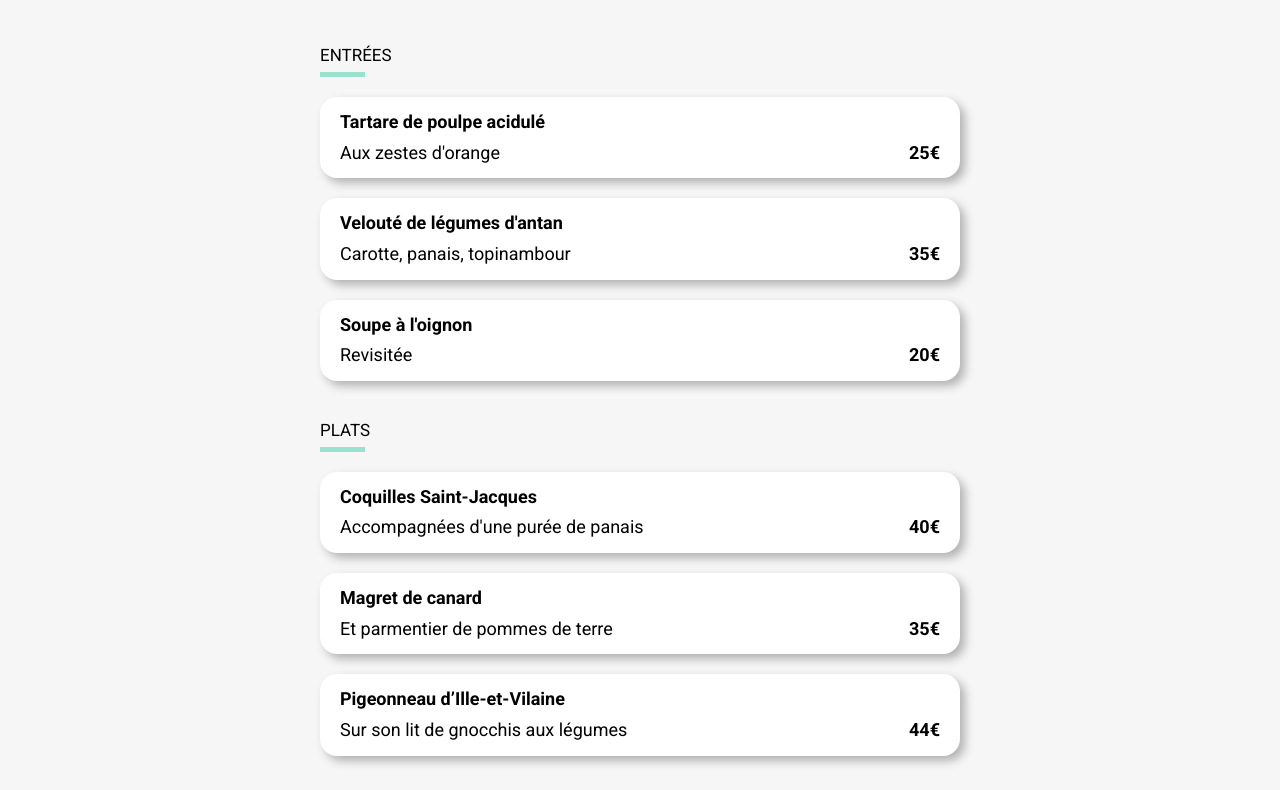
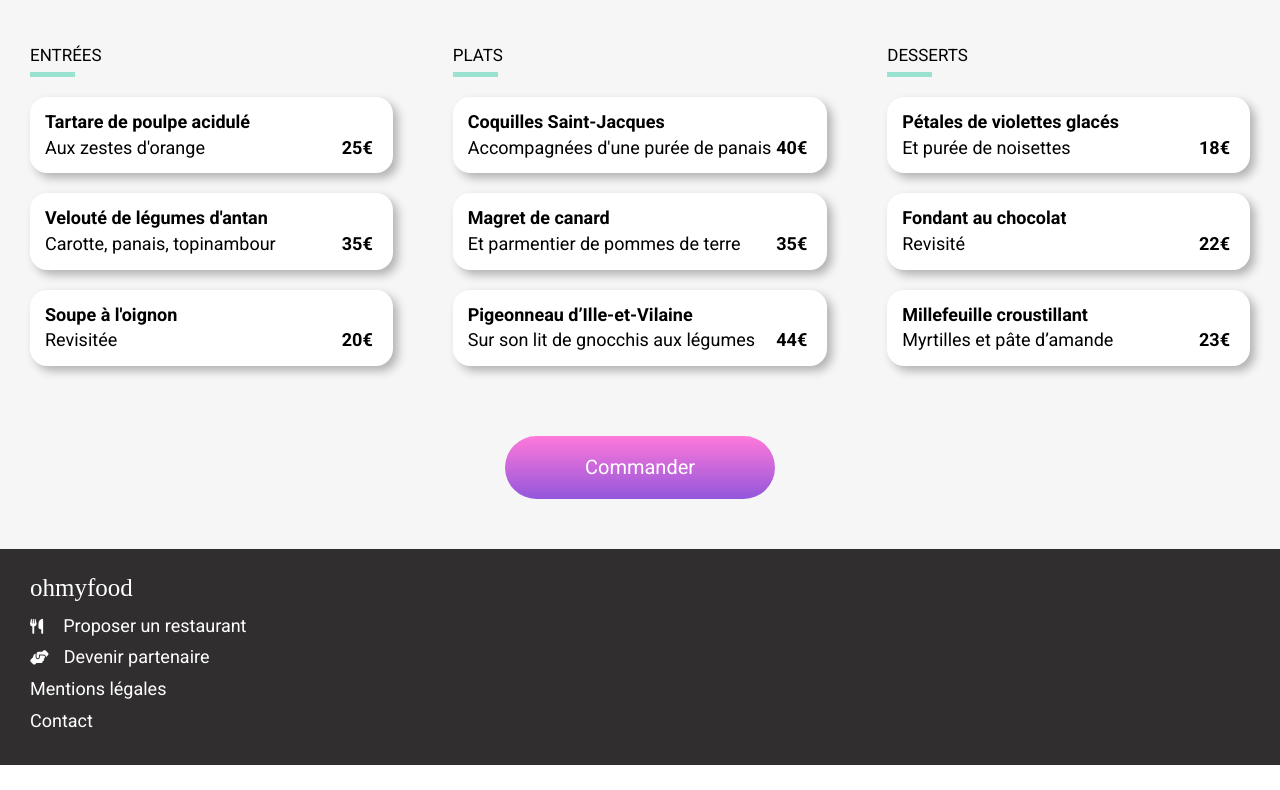
Before and after one commit to LB0703/P3-Ohmyfood, a website: page a-la-francaise.html in a window 1280 px wide. Shown: the part 407-1197 px from the top of the page. After the commit the page ends 1172 px from the top, so only its background shows below. Drawn offline with Linux system fonts and the light colour scheme; a web font is replaced by a local one.

Commit message:
end of the day 12 juin

```diff
--- a/scss/base/_general.scss
+++ b/scss/base/_general.scss
@@ -27,6 +27,7 @@ h2{
 }
 h3{
       font-size: 18px;
+
 }
 p {
       font-size: 18px;
--- a/scss/components/_modal.scss
+++ b/scss/components/_modal.scss
@@ -11,7 +11,7 @@ animation: modal ;
 animation-delay: 2s;
 animation-duration: 1s;
 animation-fill-mode: both;
-animation-timing-function: 1;
+
 }
 
 @keyframes modal {
@@ -34,12 +34,12 @@ animation-timing-function: 1;
       margin: auto;
       color: $color-primary;
       font-weight: 200;
-      font-size: 40px;
+      font-size: 20px;
       animation: deco ;
-      animation-delay: 0.1s;
-      animation-duration: 2s;
-      animation-timing-function: ease-out;
-      animation-iteration-count: 1;
+      animation-delay: 0s;
+      animation-duration: 3s;
+      animation-timing-function: linear;
+
       @keyframes deco {
             0%{
                   transform: scale(3);
@@ -69,9 +69,10 @@ animation-timing-function: 1;
       right: 0;
       margin: auto;
       animation: rotation;
+      animation-delay: 0s;
       animation-duration: 2s;
-      animation-timing-function: ease-in-out;
-      animation-iteration-count: 1;
+      animation-timing-function: linear;
+
       @keyframes rotation {
             from{
                   transform: rotate(0deg);
--- a/scss/pages/_restaurants.scss
+++ b/scss/pages/_restaurants.scss
@@ -23,7 +23,10 @@
                   justify-content: space-between;
                   align-items: center;
                   position: relative;
-                  padding: 20px 20px;
+                  padding: 20px 30px;
+                  @media #{$mobile}{
+                        padding: 20px 20px;
+                  }
             }
             &__heart{
                   cursor: pointer;
@@ -55,23 +58,32 @@
             }
 .menu-container {
       display: flex;
-      flex-direction: column;
+      flex-direction: row;
       justify-content: center;
+      @media #{$mobile}{
+            flex-direction: column;
+      }
+      @media #{$tablette}{
+            flex-direction: column;
+      }
 }
 .menu-item h2{
       font-weight: 400 ;
       font-size: 17px;
 }
 .menu-item {
-      margin: auto;
+      margin: 0 30px;
       margin-top: 20px;
       width: 50%;
       @media #{$mobile}{
-            width: 95%;
+            width: 90%;
+            margin: 0 20px;
       }
       @media #{$tablette}{
             width: 70%;
+            margin: auto;
       }
+
 }
 .menu-item h2:after{
       content: "";
@@ -91,6 +103,8 @@
       margin-top: 20px;
       cursor: pointer;
       overflow: hidden;
+      white-space: nowrap;
+      text-overflow: ellipsis;
       animation: display-menu 3s ;
       animation-fill-mode: both;
       @for $i from 0 through 10 {
@@ -98,9 +112,16 @@
                   animation-delay: 0.5s * $i;
             }
       }
-
+h3{
+      overflow: hidden;
+      white-space: nowrap;
+      text-overflow: ellipsis;
+}
             &__choise {
-                  margin-left: 20px;
+                  overflow: hidden;
+                  white-space: nowrap;
+                  text-overflow: ellipsis;
+                  margin-left: 15px;
                   padding: 15px 0 ;
                         @media #{$mobile}{
                               width: 100%;
@@ -112,12 +133,10 @@
                   white-space: nowrap;
                   text-overflow: ellipsis;
                   font-family: $font-familly-text;
-                  padding-top: 10px;
+                  padding-top: 5px;
+                  padding-right: 5px;
                         @media #{$mobile}{
                               font-size: 15px;
-                              &:hover{
-                                    transform: translateX(-120px);
-                              }
                         }
             }
             &__price {
@@ -129,6 +148,7 @@
                   font-weight: bold;
                         @media #{$mobile}{
                               font-size: 15px;
+                              padding-right: 15px;
                         }
             }
             &__check-command {
@@ -136,29 +156,27 @@
                   justify-content: center;
                   align-items: center;
                   background-color: $color-tertiary;
-                  width: 120px;
+                  width: 100px;
                   border-radius: 0 15px 15px 0;
                   color: white;
                   font-size: 30px;
                   cursor: pointer;
-                  opacity: 0;
+                  opacity: 1;
                   text-align: center;
-                  transition: transform 600ms;
-                  margin-right: -120px ;
+                  margin-right: -100px;
                   margin-left: 20px;
-                  animation: check-section;
-                  animation-delay: 3s;
-                  animation-duration: 3s;
-                  transition: 1s;
-                                   animation-timing-function: ease-in;
-
-
+                  animation-name: check-section;
+                  animation-delay: 0s;
+                  animation-iteration-count: 1;
+                  animation-duration: 2s;
+                  animation-direction: normal;
+                  animation-fill-mode: both;
 
             }
                         &:hover {
                               .submenu-item__check-command{
                                     opacity: 1;
-                                    transition: transform 1s ease-in-out;
+                                    margin-right: 0px;
 
 
 
@@ -167,7 +185,6 @@
                                     transition: transform 600ms;
                               }
                               }
-
                         }
 }
       @media #{$mobile} {
@@ -175,8 +192,11 @@
                   width: 100px;
             }
             .submenu-item h3{
-                        &:hover{
-                              transform: translateX(-80px);
+
+                        &__choise{
+                              overflow: hidden;
+                              white-space: nowrap;
+                              text-overflow: ellipsis;
                         }
             }
 
--- a/scss/utils/_animations.scss
+++ b/scss/utils/_animations.scss
@@ -22,17 +22,9 @@ opacity: 1;
 }
 @keyframes check-section{
 from{
+      transform: translateX(100px);
+}
+to{
       transform: translateX(0px);
 }
-to{
-      transform: translateX(-120px);
 }
-}
-@keyframes price {
-      from{
-transform: translateX(150px);
-      }
-      to{
-transform: translateX(-120px);
-      }
-}
```
Also changed, not shown: css/style.css, 1 other file.
